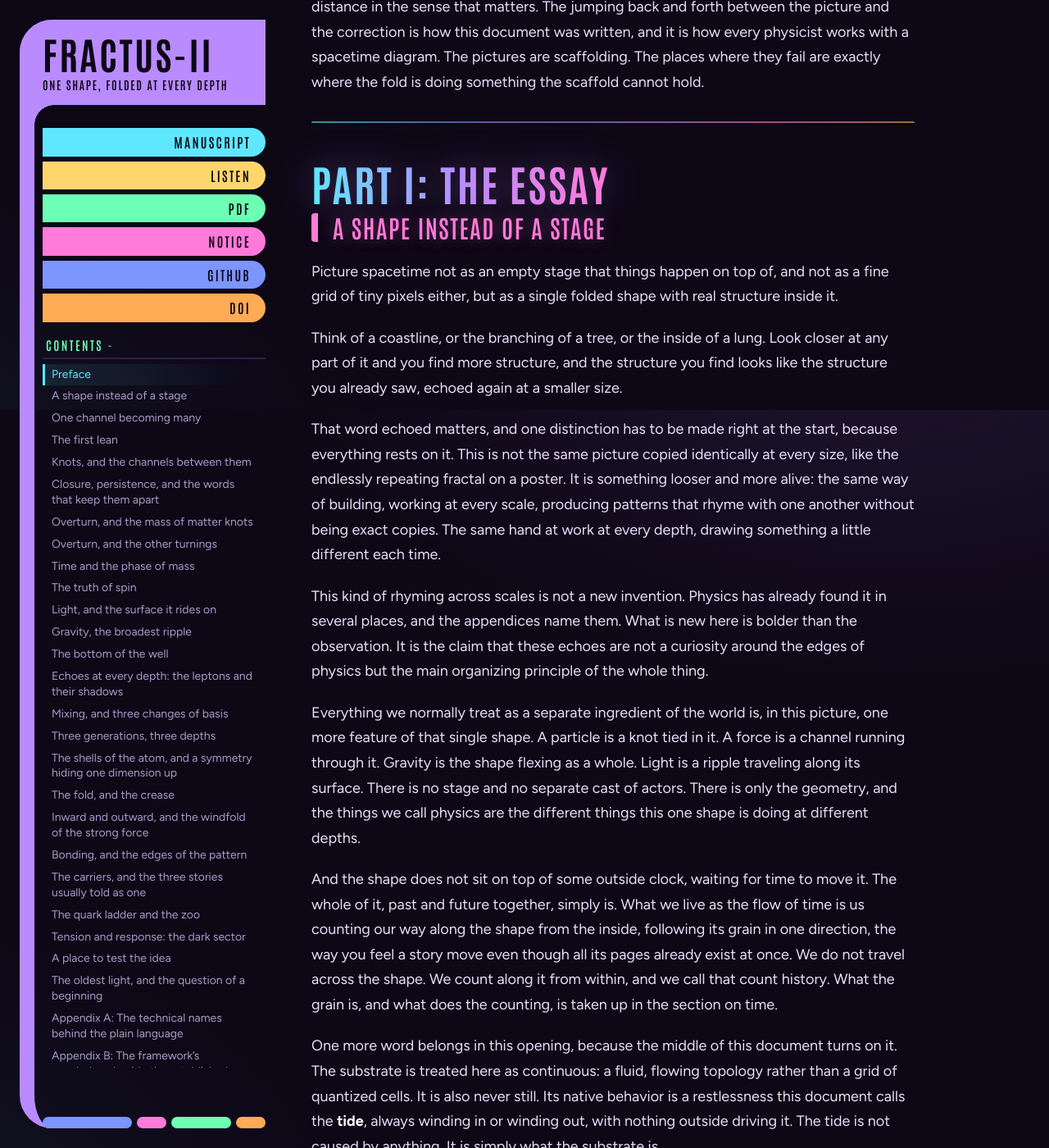
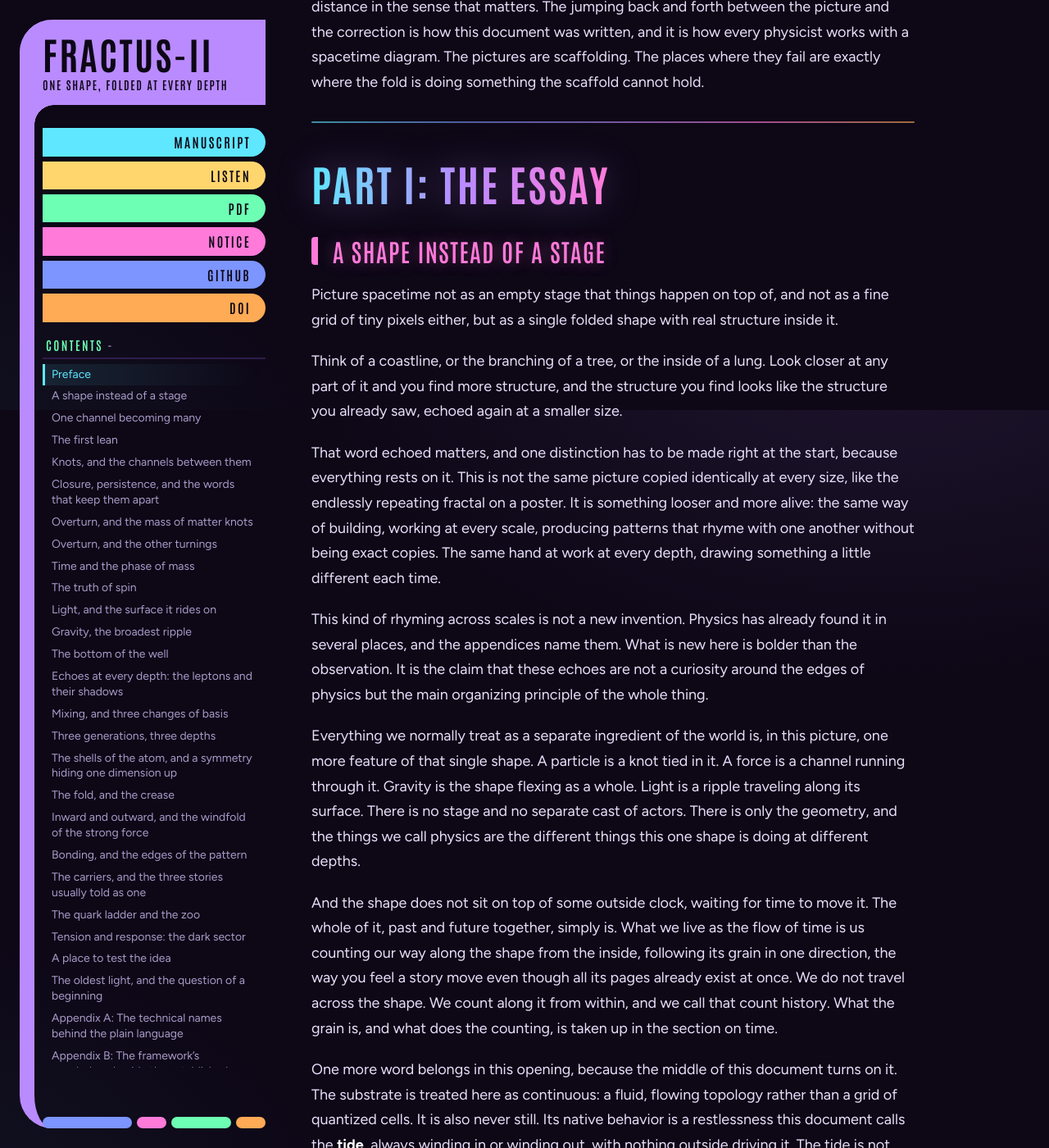
Before and after one commit to RidleyDiSiena/fractus-ii, a Jekyll site: the page built from index.html, in a window 1280 px wide and 1400 px high, scrolled down 1300 px. Shown: the whole window at 82% size. Built offline with Jekyll 4.4.1, drawn with Linux system fonts in a browser that asks for light colours; comment, search, counter and statistics services are not loaded.

Commit message:
Revert "Tighten part title spacing further"
This reverts commit e5140364c7a107e0982ced4f611760663d82003c.

```diff
--- a/assets/css/style.scss
+++ b/assets/css/style.scss
@@ -240,7 +240,6 @@ h3 { font-size: 22px; color: var(--orange); }
 /* Headings straight after a rule or a part title need less room above them. */
 hr + h2 { margin-top: 0.4em; }
 h1 + h2 { margin-top: 0; }
-h1:has(+ h2) { margin-bottom: 0.15em; }
 
 p, ul, ol, table { margin: 0 0 1.1em; }
 
```
